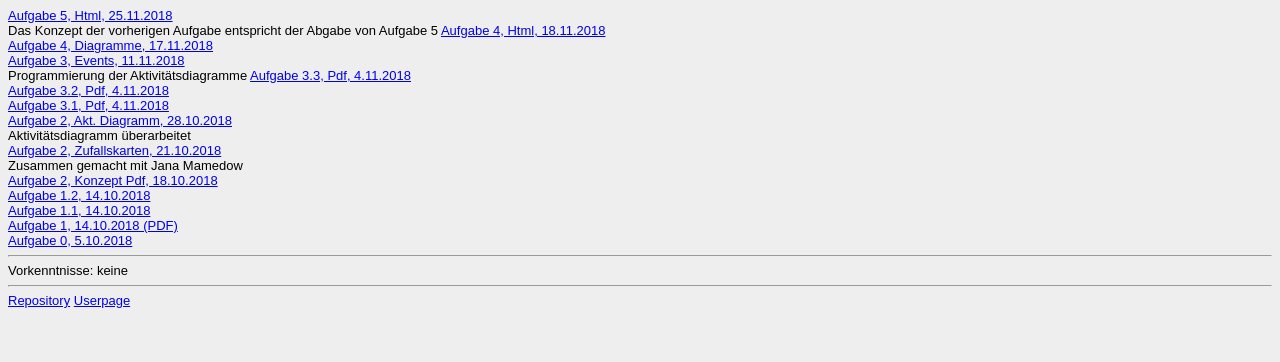
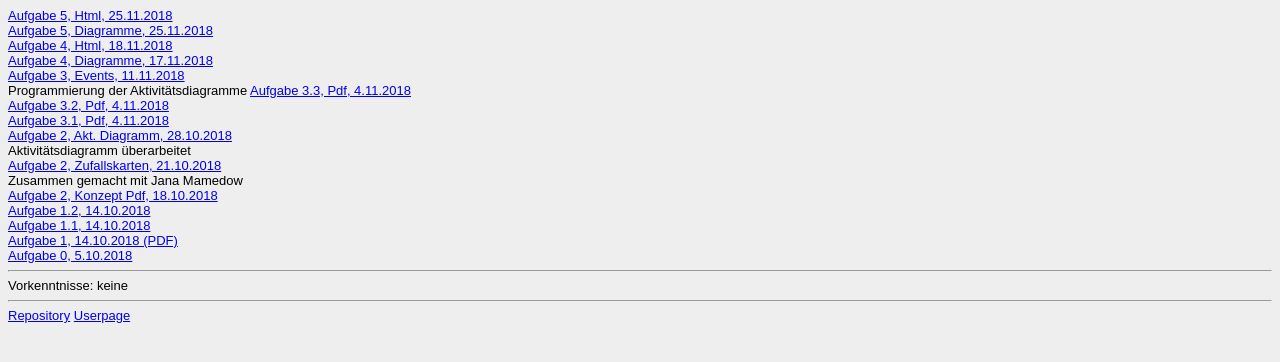
Before and after one commit to Koelleka/eia2_userpages, a plain HTML site: page steckbrief.htm in a window 1280 px wide. Drawn offline with Linux system fonts and the light colour scheme.

Commit message:
dasdasdas

```diff
--- a/steckbrief.htm
+++ b/steckbrief.htm
@@ -1,7 +1,8 @@
 <html> <head> <style>body {font-family:arial; font-size:small; background:#eeeeee}</style> </head>
 <body>
 <a href="https://koelleka.github.io/eia2/Aufgabe5/Aufgabe5.html" target="_blank">Aufgabe 5, Html, 25.11.2018</a><br/>
-Das Konzept der vorherigen Aufgabe entspricht der Abgabe von Aufgabe 5
+<a href="https://koelleka.github.io/eia2/Aufgabe5/Aufgabe5.pdf" target="_blank">Aufgabe 5, Diagramme, 25.11.2018</a><br/>
+
 <a href="https://koelleka.github.io/eia2/Aufgabe4/Aufgabe4.html" target="_blank">Aufgabe 4, Html, 18.11.2018</a><br/>
 <a href="https://koelleka.github.io/eia2/Aufgabe4/Aufgabe4.pdf" target="_blank">Aufgabe 4, Diagramme, 17.11.2018</a><br/>
 
```
